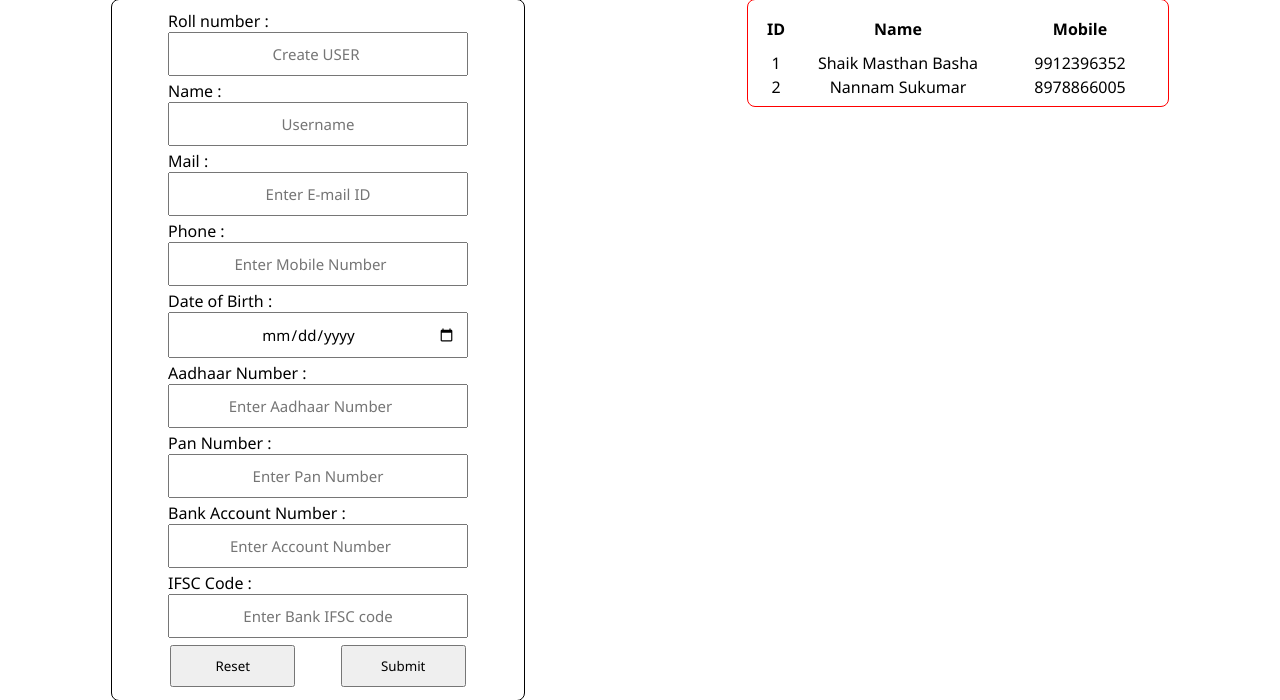
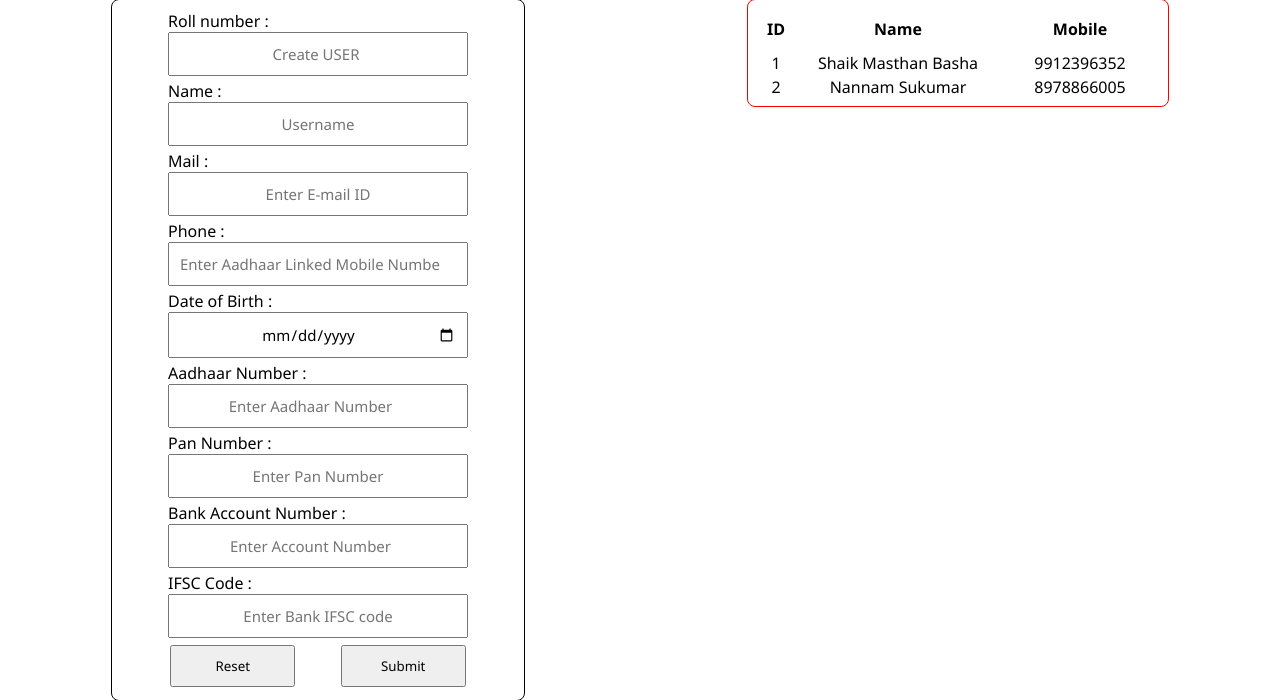
Before and after one commit to 786basha/Djago_Under_construction_1, a Django app: page / in a window 1280 px wide. Shown: the part 34-734 px from the top of the page. Run offline with Django 3.2, Linux system fonts and the light colour scheme; data comes from the database, SQL or seed files in the repository.

Commit message:
f commitaa

```diff
--- a/templates/Detail.html
+++ b/templates/Detail.html
@@ -93,7 +93,7 @@
                         </div>
                         <div class="a">
                             <label for="">Phone :</label>
-                            <input type="number" name="phone" placeholder="Enter Mobile Number" id="" required>
+                            <input type="number" name="phone" placeholder="Enter Aadhaar Linked Mobile Number" id="" required>
                         </div>
                         <div class="a">
                             <label for="">Date of Birth :</label>
```
